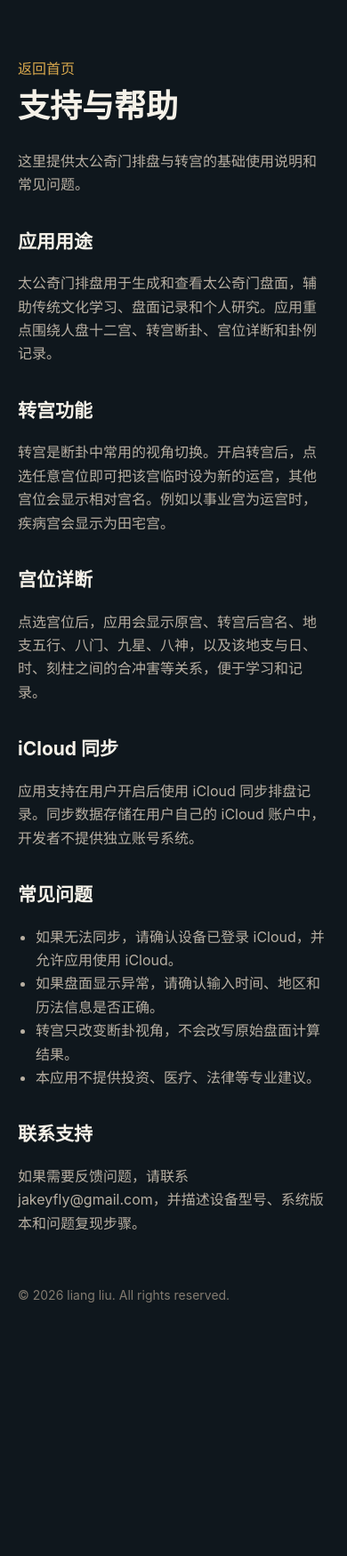
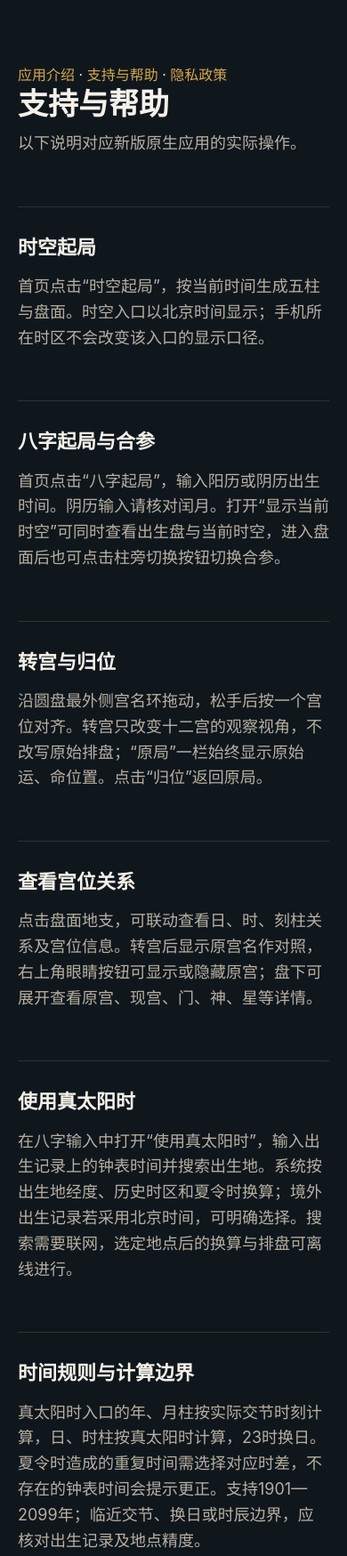
Before and after one commit to liusanye/taigongqimen-pages, a plain HTML site: page support.html in a window 390 px wide. Shown: the top 1749 px of the page at 89% size. Before the commit the page ends 1531 px from the top, so only its background shows below. Drawn offline with Linux system fonts and the light colour scheme.

Commit message:
Update native app support and privacy information

```diff
--- a/support.html
+++ b/support.html
@@ -1,67 +1,91 @@
 <!doctype html>
-<html lang="zh-Hans">
-<head>
-  <meta charset="utf-8">
-  <meta name="viewport" content="width=device-width, initial-scale=1">
-  <title>支持与帮助 - 太公奇门排盘</title>
-  <style>
+<html lang="zh-Hans"><head><meta charset="utf-8"><meta name="viewport" content="width=device-width,initial-scale=1"><title>支持与帮助 - 太公奇门排盘与转宫</title><style>
     :root {
       color-scheme: light dark;
       --bg: #0f171d;
+      --panel: #142028;
       --text: #f5f1e8;
       --muted: #b8afa2;
       --gold: #d9a84d;
+      --red: #ef3f46;
     }
+    * { box-sizing: border-box; }
     body {
       margin: 0;
       font-family: -apple-system, BlinkMacSystemFont, "Segoe UI", sans-serif;
       background: var(--bg);
       color: var(--text);
-      line-height: 1.65;
+      line-height: 1.6;
     }
     main {
-      width: min(840px, calc(100% - 40px));
+      width: min(880px, calc(100% - 40px));
       margin: 0 auto;
-      padding: 64px 0;
+      padding: 72px 0;
     }
-    a { color: var(--gold); text-decoration: none; }
-    h1 { margin: 0 0 18px; font-size: 36px; letter-spacing: 0; }
-    h2 { margin: 34px 0 8px; font-size: 21px; }
-    p, li { color: var(--muted); }
-    ul { padding-left: 20px; }
-    footer { margin-top: 56px; color: #837b70; font-size: 14px; }
-  </style>
-</head>
-<body>
-  <main>
-    <a href="./index.html">返回首页</a>
-    <h1>支持与帮助</h1>
-    <p>这里提供太公奇门排盘与转宫的基础使用说明和常见问题。</p>
-
-    <h2>应用用途</h2>
-    <p>太公奇门排盘用于生成和查看太公奇门盘面，辅助传统文化学习、盘面记录和个人研究。应用重点围绕人盘十二宫、转宫断卦、宫位详断和卦例记录。</p>
-
-    <h2>转宫功能</h2>
-    <p>转宫是断卦中常用的视角切换。开启转宫后，点选任意宫位即可把该宫临时设为新的运宫，其他宫位会显示相对宫名。例如以事业宫为运宫时，疾病宫会显示为田宅宫。</p>
-
-    <h2>宫位详断</h2>
-    <p>点选宫位后，应用会显示原宫、转宫后宫名、地支五行、八门、九星、八神，以及该地支与日、时、刻柱之间的合冲害等关系，便于学习和记录。</p>
-
-    <h2>iCloud 同步</h2>
-    <p>应用支持在用户开启后使用 iCloud 同步排盘记录。同步数据存储在用户自己的 iCloud 账户中，开发者不提供独立账号系统。</p>
-
-    <h2>常见问题</h2>
-    <ul>
-      <li>如果无法同步，请确认设备已登录 iCloud，并允许应用使用 iCloud。</li>
-      <li>如果盘面显示异常，请确认输入时间、地区和历法信息是否正确。</li>
-      <li>转宫只改变断卦视角，不会改写原始盘面计算结果。</li>
-      <li>本应用不提供投资、医疗、法律等专业建议。</li>
-    </ul>
-
-    <h2>联系支持</h2>
-    <p>如果需要反馈问题，请联系 jakeyfly@gmail.com，并描述设备型号、系统版本和问题复现步骤。</p>
-
-    <footer>© 2026 liang liu. All rights reserved.</footer>
-  </main>
-</body>
-</html>
+    .mark {
+      width: 72px;
+      height: 72px;
+      border-radius: 18px;
+      display: grid;
+      place-items: center;
+      background: linear-gradient(145deg, #17242d, #0b1116);
+      border: 1px solid rgba(217, 168, 77, .45);
+      color: var(--red);
+      font-size: 44px;
+      font-weight: 800;
+      margin-bottom: 24px;
+    }
+    h1 {
+      margin: 0 0 12px;
+      font-size: clamp(34px, 6vw, 56px);
+      line-height: 1.1;
+      letter-spacing: 0;
+    }
+    p {
+      margin: 0 0 18px;
+      color: var(--muted);
+      font-size: 18px;
+    }
+    .links {
+      display: flex;
+      gap: 14px;
+      flex-wrap: wrap;
+      margin-top: 32px;
+    }
+    a {
+      color: var(--gold);
+      text-decoration: none;
+    }
+    .button {
+      padding: 10px 14px;
+      border: 1px solid rgba(217, 168, 77, .55);
+      border-radius: 8px;
+      color: var(--text);
+    }
+    section {
+      margin-top: 56px;
+      padding-top: 28px;
+      border-top: 1px solid rgba(217, 168, 77, .18);
+    }
+    h2 {
+      font-size: 22px;
+      margin: 0 0 12px;
+    }
+    ul {
+      margin: 0;
+      padding-left: 20px;
+      color: var(--muted);
+    }
+    footer {
+      margin-top: 64px;
+      color: #837b70;
+      font-size: 14px;
+    }
+  </style></head><body><main><nav><a href="./index.html">应用介绍</a> · <a href="./support.html">支持与帮助</a> · <a href="./privacy.html">隐私政策</a></nav><h1>支持与帮助</h1><p>以下说明对应新版原生应用的实际操作。</p><section><h2>时空起局</h2><p>首页点击“时空起局”，按当前时间生成五柱与盘面。时空入口以北京时间显示；手机所在时区不会改变该入口的显示口径。</p></section>
+<section><h2>八字起局与合参</h2><p>首页点击“八字起局”，输入阳历或阴历出生时间。阴历输入请核对闰月。打开“显示当前时空”可同时查看出生盘与当前时空，进入盘面后也可点击柱旁切换按钮切换合参。</p></section>
+<section><h2>转宫与归位</h2><p>沿圆盘最外侧宫名环拖动，松手后按一个宫位对齐。转宫只改变十二宫的观察视角，不改写原始排盘；“原局”一栏始终显示原始运、命位置。点击“归位”返回原局。</p></section>
+<section><h2>查看宫位关系</h2><p>点击盘面地支，可联动查看日、时、刻柱关系及宫位信息。转宫后显示原宫名作对照，右上角眼睛按钮可显示或隐藏原宫；盘下可展开查看原宫、现宫、门、神、星等详情。</p></section>
+<section><h2>使用真太阳时</h2><p>在八字输入中打开“使用真太阳时”，输入出生记录上的钟表时间并搜索出生地。系统按出生地经度、历史时区和夏令时换算；境外出生记录若采用北京时间，可明确选择。搜索需要联网，选定地点后的换算与排盘可离线进行。</p></section>
+<section><h2>时间规则与计算边界</h2><p>真太阳时入口的年、月柱按实际交节时刻计算，日、时柱按真太阳时计算，23时换日。夏令时造成的重复时间需选择对应时差，不存在的钟表时间会提示更正。支持1901—2099年；临近交节、换日或时辰边界，应核对出生记录及地点精度。</p></section>
+<section><h2>传统口径兼容</h2><p>关闭真太阳时后沿用原站的既有计算口径。部分子时输入可能无法出盘；查表农历与天文历在1933、1996、2057、2060年的部分日期有差异。无法确认结果时会明确提示；开启真太阳时后，涉及已知农历分歧的输入需改用已核对的阳历日期。</p></section>
+<section><h2>记录与回看</h2><p>在盘面下填写“所问之事”和“分析·断卦”，点击“记录此局”。历史卦例可按标题、姓名、日期或正文搜索，重开后可继续补写并点击“更新记录”。当前版本仅在本机保存，不提供应用内iCloud同步。请保留重要记录的副本。</p></section><section><h2>联系开发者</h2><p><a href="https://github.com/liusanye/taigongqimen-pages/issues/new">提交问题反馈</a>（GitHub公开页面）</p><p>请说明设备型号、iOS版本、应用版本及复现步骤。请使用虚构例子，不要公开真实出生资料、联系方式或私人卦例。不要在反馈中发送密码。</p></section><footer>© 2026 liang liu. <nav><a href="./index.html">应用介绍</a> · <a href="./support.html">支持与帮助</a> · <a href="./privacy.html">隐私政策</a></nav></footer></main></body></html>
```
Also changed, not shown: index.html (+5 -43 lines), privacy.html (+73 -49 lines), app-icon.png (added).
